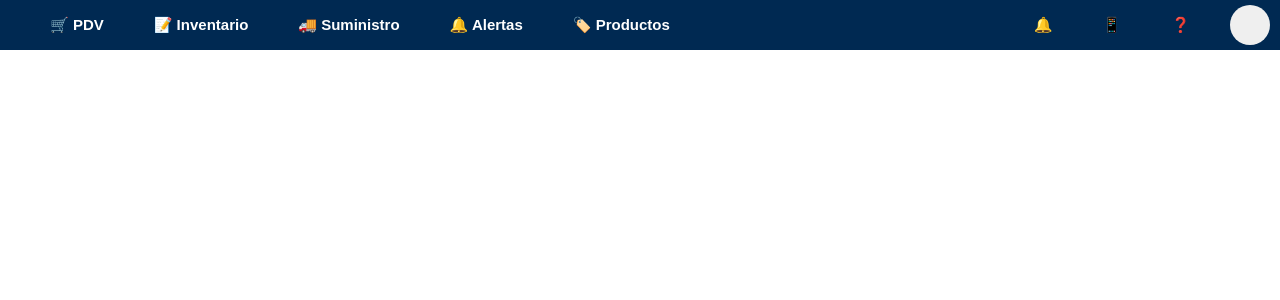
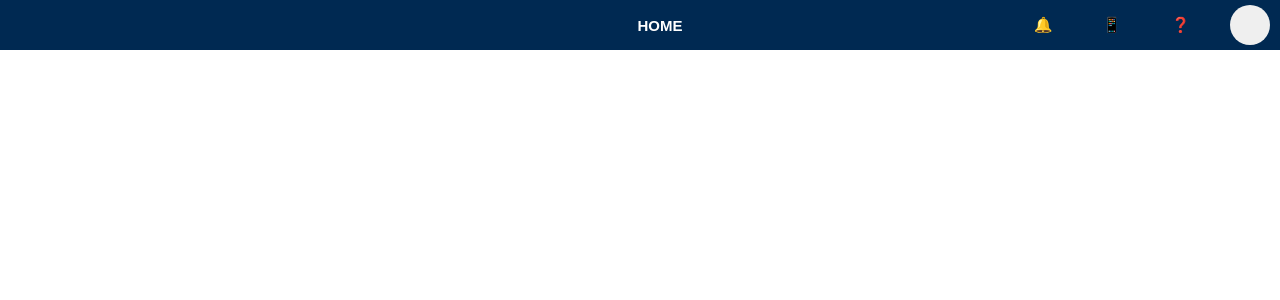
Before and after one commit to jjcm296/PDVMWeb, a React (Create React App) app in the folder frontend/: page / in a window 1280 px wide. Shown: the top 300 px of the page. Built offline with nearby package versions, Linux system fonts and the light colour scheme.

Commit message:
Add new navigate bar

```diff
--- a/frontend/src/componenst/BarraNavegacion/BarraNavegacion.css
+++ b/frontend/src/componenst/BarraNavegacion/BarraNavegacion.css
@@ -5,7 +5,7 @@ button {
 .BarraNavegacion {
     display: flex;
     height: 50px;
-    background-color: #002952 ;
+    background-color: #002952;
     justify-content: space-between;
 }
 
@@ -16,11 +16,14 @@ button {
     height: 100%;
     margin-right: 10px;
 }
-.menu span {
-    font-size: 20px;
-    cursor: pointer;
-    padding: 0 10px;
+
+.home {
+    position: absolute;
+    left: 50%;
+    transform: translateX(-50%);
+    margin-left: 0;
 }
+
 .items {
     list-style: none;
     display: flex;
@@ -33,9 +36,11 @@ button {
     font-size: 15px;
     color: white;
 }
+
 #item {
     padding: 5px 10px;
 }
+
 #item:hover {
     border-radius: 5px;
     background-color: #003D7A;
@@ -51,7 +56,7 @@ button {
     align-items: center;
     border: none;
     cursor: pointer;
-    transition: background-color 0.3s ease;  /* Transición para el cambio de color */
+    transition: background-color 0.3s ease;
 }
 
 .login-button:hover {
--- a/frontend/src/componenst/BarraNavegacion/BarraNavegacion.jsx
+++ b/frontend/src/componenst/BarraNavegacion/BarraNavegacion.jsx
@@ -1,18 +1,51 @@
-import React from 'react';
-import { Link} from "react-router-dom";
-import "./BarraNavegacion.css"
+import React, { useState, useRef, useEffect } from 'react';
+import "./BarraNavegacion.css";
+import ModalIniciarSesion from "../modals/modalIniciarSesion/ModalIniciarSesion";
 
 const BarraNavegacion = () => {
+    const [isModalOpen, setIsModalOpen] = useState(false);
+    const [modalPosition, setModalPosition] = useState({ top: 0, left: 0 });
+    const loginButtonRef = useRef(null);
+    const modalRef = useRef(null);
+
+    const closeModal = () => setIsModalOpen(false);
+
+    const handleButtonClick = () => {
+        if (isModalOpen) {
+            setIsModalOpen(false);
+        } else {
+            if (loginButtonRef.current) {
+                const rect = loginButtonRef.current.getBoundingClientRect(); // Obtener las coordenadas del botón
+                setModalPosition({
+                    top: rect.bottom + window.scrollY + 5,
+                    left: rect.left + window.scrollX - 150,
+                });
+            }
+            setIsModalOpen(true);
+        }
+    };
+    // Cerrar el modal si el clic es fuera del modal
+    useEffect(() => {
+        const handleClickOutside = (event) => {
+            if (modalRef.current && !modalRef.current.contains(event.target) && !loginButtonRef.current.contains(event.target)) {
+                setIsModalOpen(false); // Cerrar el modal
+            }
+        };
+        // Agregar el evento de clic al documento
+        document.addEventListener("mousedown", handleClickOutside);
+        // Limpiar el evento al desmontar el modal
+        return () => {
+            document.removeEventListener("mousedown", handleClickOutside);
+        };
+    }, []);
+
+
     return (
         <div className="BarraNavegacion">
             <div className="menu">
-                <nav>
+                <nav className="home">
                     <ul className="items">
-                        <li id="item">🛒 PDV</li>
-                        <li id="item">📝 Inventario</li>
-                        <li id="item">🚚 Suministro</li>
-                        <li id="item">🔔 Alertas</li>
-                        <li id="item">🏷️ Productos</li>
+                        <li id="item">HOME</li>
                     </ul>
                 </nav>
             </div>
@@ -22,11 +55,15 @@ const BarraNavegacion = () => {
                         <li id="item">🔔</li>
                         <li id="item">📱</li>
                         <li id="item">❓</li>
-                        <button className="login-button">
+                        <button
+                            ref={loginButtonRef}
+                            onClick={handleButtonClick}
+                            className="login-button">
                         </button>
                     </ul>
                 </nav>
             </div>
+            {isModalOpen && <ModalIniciarSesion ref={modalRef} position={modalPosition} onClose={closeModal} />}
         </div>
     );
 };
```
